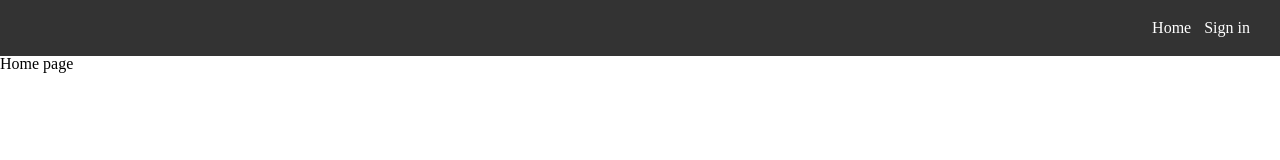
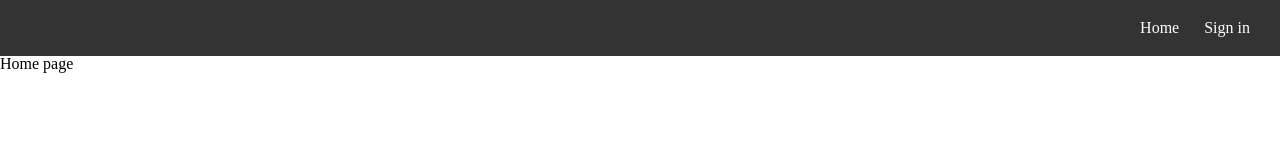
Before and after one commit to ThiagoMartinsSaraiva/LocadoraJS, a Vue app in the folder client/: page / in a window 1280 px wide. Shown: the top 160 px of the page. Built offline with nearby package versions, Linux system fonts and the light colour scheme.

Commit message:
fix: aumentando a distância entre os itens do menu

```diff
--- a/client/src/components/AppMenu.vue
+++ b/client/src/components/AppMenu.vue
@@ -1,4 +1,4 @@
-'<template>
+<template>
   <div class="menu-container">
     <div v-if="isLoggedIn" class="menu-container__app-items">
       <router-link to="/movies" class="menu-item">Movies</router-link>
@@ -42,7 +42,7 @@ export default {
   &__action-items, &__app-items {
     display: flex;
     align-items: center;
-    gap: 13px;
+    gap: 25px;
   }
 
   .menu-item {
```
